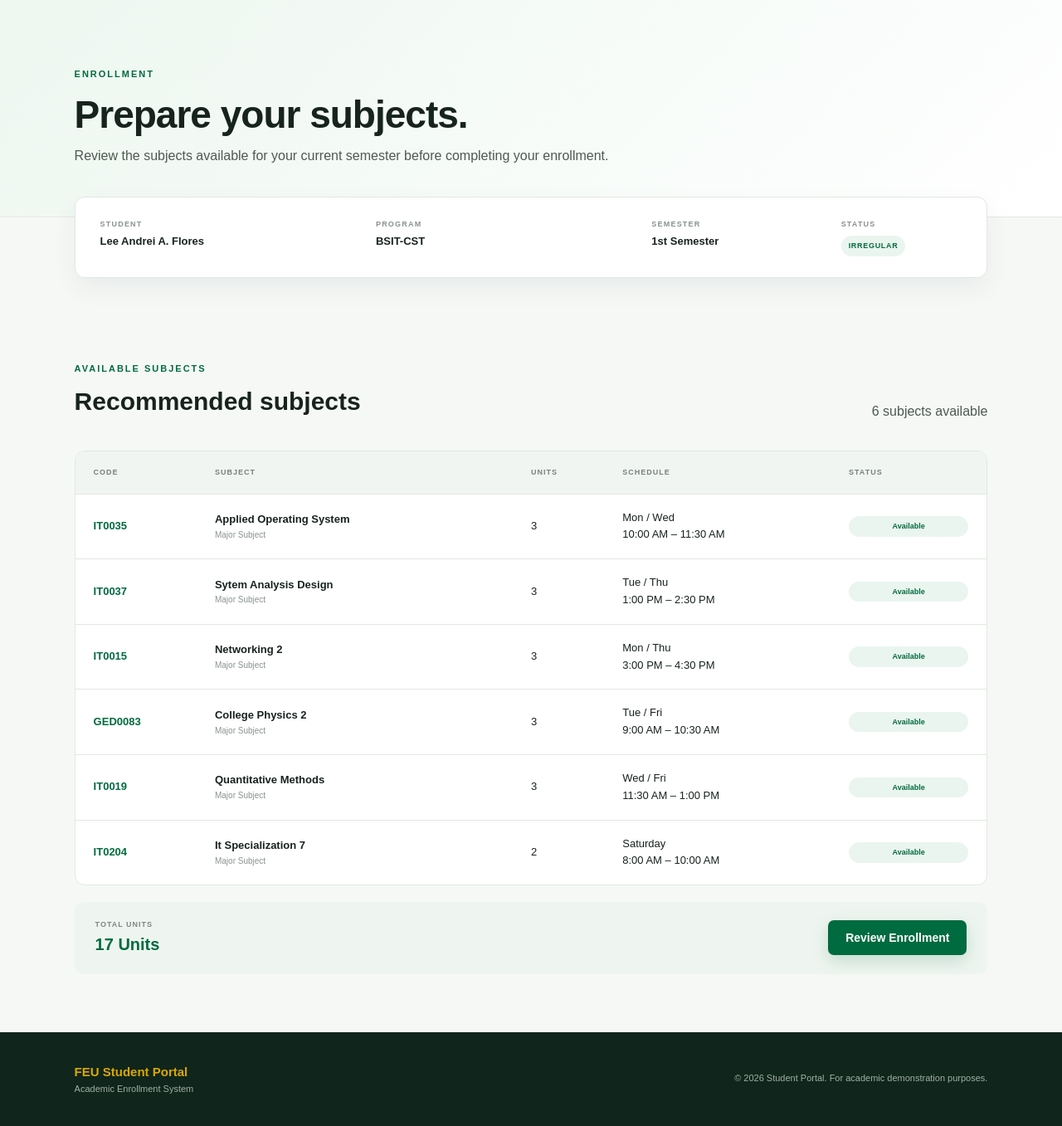
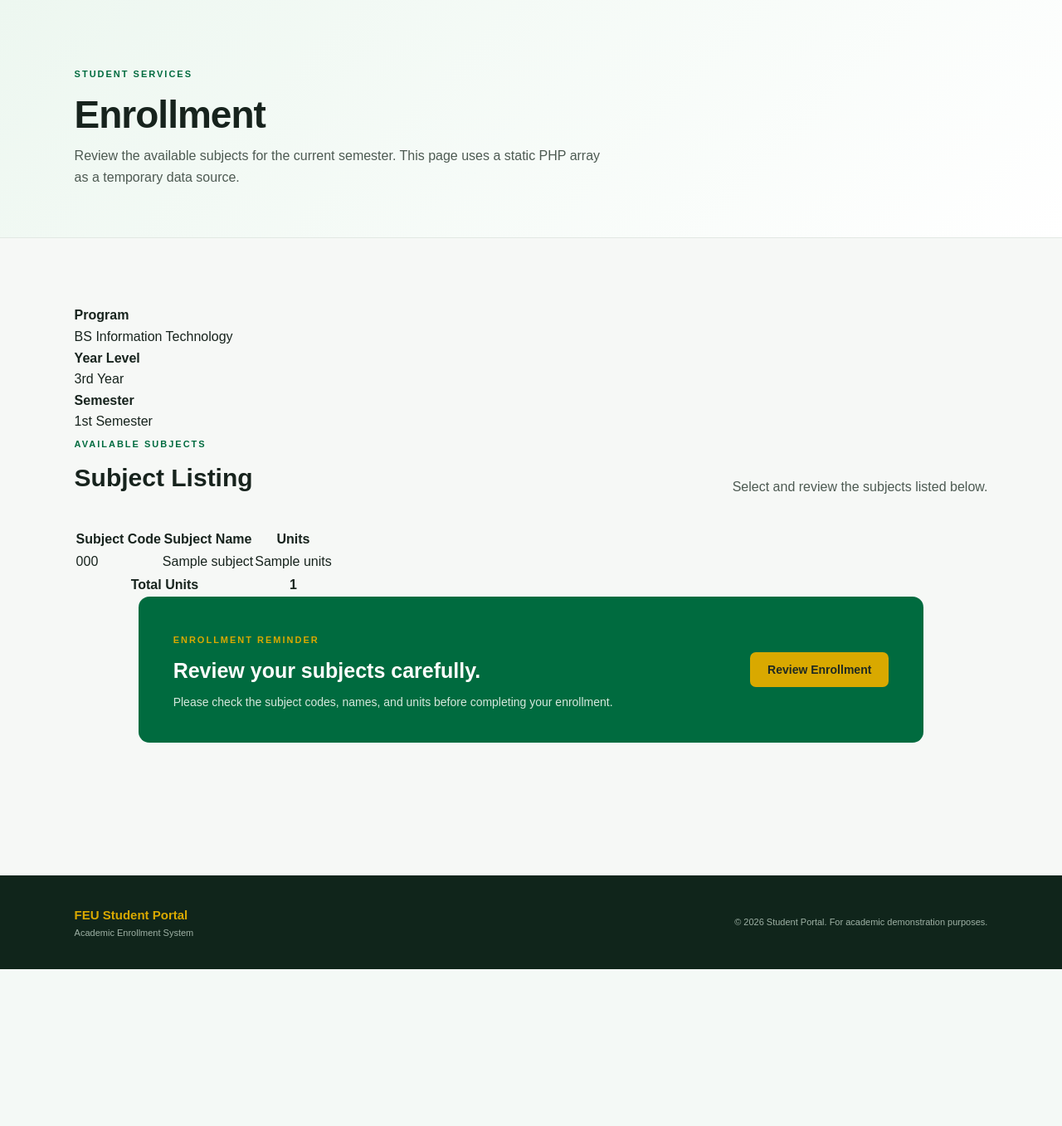
Before and after one commit to andreyey10691/FloresActivities, a CodeIgniter 4 app: the page made by TFA1/app/Views/enrollment.php in a window 1280 px wide. Shown: the part 78-1435 px from the top of the page at 83% size. After the commit the page ends 1246 px from the top, so only its background shows below. Run offline with PHP 8.4 and a stand-in for CodeIgniter, Linux system fonts and the light colour scheme; the template is opened without the code that fills it: most values are stand-ins (such as "Sample title", 1, 10 or a date in 2020); some libraries are stand-ins or nearby versions.

Commit message:
Updated enrollment with PHP array

```diff
--- a/TFA1/app/Views/enrollment.php
+++ b/TFA1/app/Views/enrollment.php
@@ -7,7 +7,7 @@
 
     <title>Enrollment | FEU Student Portal</title>
 
-   <link rel="stylesheet" href="<?= base_url('style.css') ?>">
+    <link rel="stylesheet" href="<?= base_url('style.css') ?>">
 
 </head>
 
@@ -25,7 +25,6 @@
         </div>
 
     </div>
-
 
     <nav>
 
@@ -48,215 +47,141 @@
 
     <section class="page-header">
 
-        <span class="section-label">ENROLLMENT</span>
+        <span class="section-label">
+            STUDENT SERVICES
+        </span>
 
-        <h1>Prepare your subjects.</h1>
+        <h1>Enrollment</h1>
 
         <p>
-            Review the subjects available for your current semester
-            before completing your enrollment.
+            Review the available subjects for the current semester.
+            This page uses a static PHP array as a temporary data source.
         </p>
 
     </section>
 
 
-    <section class="enrollment-summary">
+    <section class="section">
 
-        <div>
+        <div class="profile-summary">
 
-            <small>STUDENT</small>
+            <div>
+                <strong>Program</strong>
+                <p>BS Information Technology</p>
+            </div>
 
-            <strong>Lee Andrei A. Flores</strong>
+            <div>
+                <strong>Year Level</strong>
+                <p>3rd Year</p>
+            </div>
+
+            <div>
+                <strong>Semester</strong>
+                <p>1st Semester</p>
+            </div>
 
         </div>
 
-
-        <div>
-
-            <small>PROGRAM</small>
-
-            <strong>BSIT-CST</strong>
-
-        </div>
-
-
-        <div>
-
-            <small>SEMESTER</small>
-
-            <strong>1st Semester</strong>
-
-        </div>
-
-
-        <div>
-
-            <small>STATUS</small>
-
-            <span class="status">IRREGULAR</span>
-
-        </div>
-
-    </section>
-
-
-    <section class="content-section">
 
         <div class="section-heading">
 
             <div>
 
-                <span class="section-label">AVAILABLE SUBJECTS</span>
+                <span class="section-label">
+                    AVAILABLE SUBJECTS
+                </span>
 
-                <h2>Recommended subjects</h2>
+                <h2>Subject Listing</h2>
 
             </div>
 
             <p>
-                6 subjects available
+                Select and review the subjects listed below.
             </p>
 
         </div>
 
 
-        <div class="subject-table">
+        <div class="table-container">
 
-            <div class="table-header">
+            <table>
 
-                <span>CODE</span>
+                <thead>
 
-                <span>SUBJECT</span>
+                    <tr>
+                        <th>Subject Code</th>
+                        <th>Subject Name</th>
+                        <th>Units</th>
+                    </tr>
 
-                <span>UNITS</span>
+                </thead>
 
-                <span>SCHEDULE</span>
+                <tbody>
 
-                <span>STATUS</span>
+                    <?php foreach ($subjects as $subject): ?>
 
-            </div>
+                        <tr>
 
+                            <td>
+                                <?= esc($subject['code']) ?>
+                            </td>
 
-            <div class="subject-row">
+                            <td>
+                                <?= esc($subject['name']) ?>
+                            </td>
 
-                <strong>IT0035</strong>
+                            <td>
+                                <?= esc($subject['units']) ?>
+                            </td>
 
-                <span>
-                    <b>Applied Operating System</b>
-                    <small>Major Subject</small>
-                </span>
+                        </tr>
 
-                <span>3</span>
+                    <?php endforeach; ?>
 
-                <span>Mon / Wed<br>10:00 AM – 11:30 AM</span>
+                </tbody>
 
-                <span class="available">Available</span>
+                <tfoot>
 
-            </div>
+                    <tr>
 
+                        <th colspan="2">
+                            Total Units
+                        </th>
 
-            <div class="subject-row">
+                        <th>
+                            <?= esc($totalUnits) ?>
+                        </th>
 
-                <strong>IT0037</strong>
+                    </tr>
 
-                <span>
-                    <b>Sytem Analysis Design</b>
-                    <small>Major Subject</small>
-                </span>
+                </tfoot>
 
-                <span>3</span>
-
-                <span>Tue / Thu<br>1:00 PM – 2:30 PM</span>
-
-                <span class="available">Available</span>
-
-            </div>
-
-
-            <div class="subject-row">
-
-                <strong>IT0015</strong>
-
-                <span>
-                    <b>Networking 2</b>
-                    <small>Major Subject</small>
-                </span>
-
-                <span>3</span>
-
-                <span>Mon / Thu<br>3:00 PM – 4:30 PM</span>
-
-                <span class="available">Available</span>
-
-            </div>
-
-
-            <div class="subject-row">
-
-                <strong>GED0083</strong>
-
-                <span>
-                    <b>College Physics 2</b>
-                    <small>Major Subject</small>
-                </span>
-
-                <span>3</span>
-
-                <span>Tue / Fri<br>9:00 AM – 10:30 AM</span>
-
-                <span class="available">Available</span>
-
-            </div>
-
-
-            <div class="subject-row">
-
-                <strong>IT0019</strong>
-
-                <span>
-                    <b>Quantitative Methods</b>
-                    <small>Major Subject</small>
-                </span>
-
-                <span>3</span>
-
-                <span>Wed / Fri<br>11:30 AM – 1:00 PM</span>
-
-                <span class="available">Available</span>
-
-            </div>
-
-
-            <div class="subject-row">
-
-                <strong>IT0204</strong>
-
-                <span>
-                    <b>It Specialization 7</b>
-                    <small>Major Subject</small>
-                </span>
-
-                <span>2</span>
-
-                <span>Saturday<br>8:00 AM – 10:00 AM</span>
-
-                <span class="available">Available</span>
-
-            </div>
+            </table>
 
         </div>
 
 
-        <div class="enrollment-total">
+        <div class="announcement">
 
             <div>
 
-                <small>TOTAL UNITS</small>
+                <span class="section-label">
+                    ENROLLMENT REMINDER
+                </span>
 
-                <strong>17 Units</strong>
+                <h2>Review your subjects carefully.</h2>
+
+                <p>
+                    Please check the subject codes, names, and units
+                    before completing your enrollment.
+                </p>
 
             </div>
 
-            <button class="btn-primary" onclick="alert('Enrollment review completed successfully!')">
+            <button
+                class="btn-primary"
+                onclick="alert('Your subject list has been reviewed.')"
+            >
                 Review Enrollment
             </button>
 
@@ -270,11 +195,17 @@
 <footer>
 
     <div>
+
         <strong>FEU Student Portal</strong>
+
         <p>Academic Enrollment System</p>
+
     </div>
 
-    <p>© 2026 Student Portal. For academic demonstration purposes.</p>
+    <p>
+        © 2026 Student Portal.
+        For academic demonstration purposes.
+    </p>
 
 </footer>
 
```
Also changed, not shown: TFA1/app/Controllers/Home.php (+43 -1 lines).
